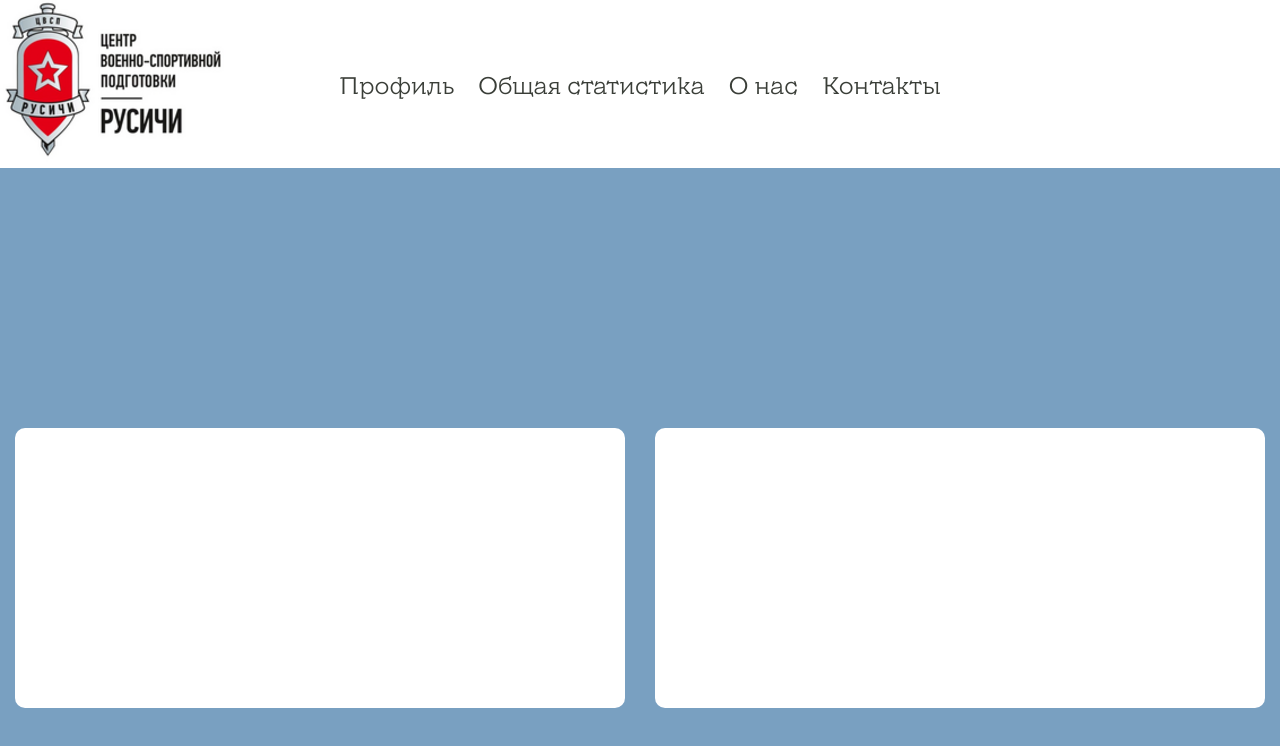
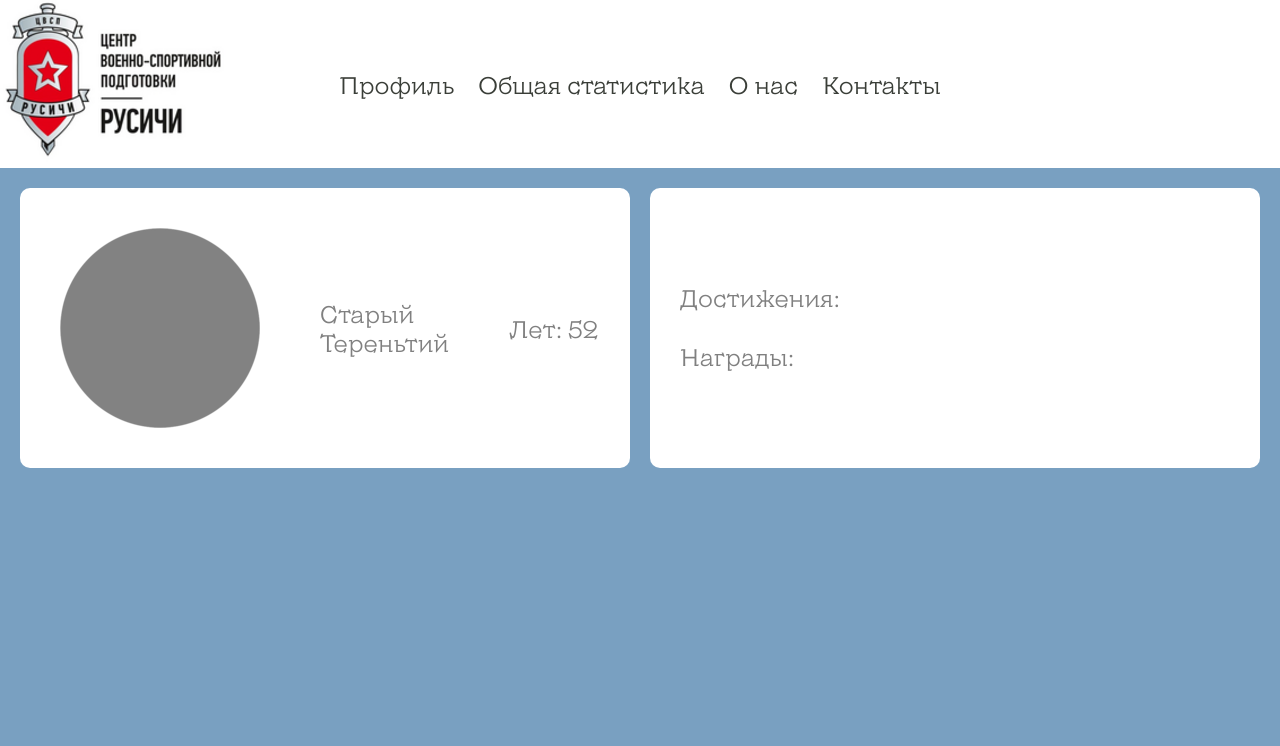
Before and after one commit to glamYq/Rusichi_Hackathon, a Vue app in the folder front/: page /main in a window 1280 px wide. Shown: the top 746 px of the page. Built offline with nearby package versions, Linux system fonts and the light colour scheme.

Commit message:
css main account info

```diff
--- a/front/src/views/Main.vue
+++ b/front/src/views/Main.vue
@@ -1,10 +1,17 @@
 <template>
     <Header/>
     <div class="blue-box">
-        <div class="white-box">
-            <!-- <img class="avatar-icon" src="@/assets/img/circle.png" alt=""> -->
+        <div class="info-container">
+            <div class="white-box">
+                <img class="avatar-icon" src="@/assets/img/circle.png" alt="">
+                <div class="account-info">Старый Тереньтий</div>
+                <div class="account-info">Лет: 52</div>
+            </div>
+            <div class="white-box achievements">
+                <div class="achievements-info">Достижения:</div>
+                <div class="achievements-info">Награды:</div>
+            </div>
         </div>
-        <div class="white-box"></div>
     </div>
 </template>
 <script>
@@ -18,22 +25,50 @@ export default {
     background-position: center center;
     height: 100vh;
     padding: 0px;
-    display: flex; /* Устанавливает flex контейнер для дочерних элементов */
-    justify-content: center; /* Выравнивает дочерние элементы по центру */
-    align-items: center;
+}
+.info-container{
+    color: gray;
+    font-size: 24px;
+
+    height: 300px;
+    padding:10px;
+    display: flex;
 }
 .white-box{
     background-color: white;
     border-radius: 10px;
     height: 280px;
-    width: 890px;
-    display: inline-block;
-    position: relative;
+    width: 896px;
+    display: flex; /* Устанавливает flex контейнер для дочерних элементов */
+    justify-content: left;
 
-    margin:15px
+    margin:10px;
+    flex:1;
+
+
 }
-img{
+.avatar-icon{
     padding: 0;
-    margin: 0;
+    margin-left: 40px;
+    align-self: center;
+
+}
+.account-info{
+    flex:1;
+    padding: 0;
+    margin-left: 60px;
+    align-self: center;
+}
+.achievements{
+    flex-direction: column;
+    padding-top: 65px;
+    padding-bottom: 65px;
+}
+.achievements-info{
+    padding: 0;
+    margin-top:30px;
+    margin-left: 60px;
+    align-self: center;
+    width: 100%;
 }
 </style>
```
